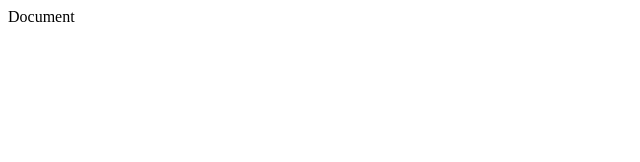
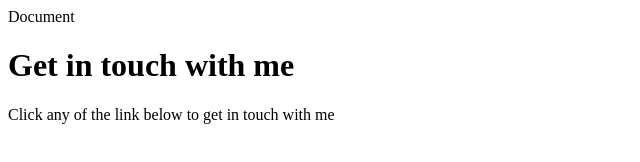
Before and after one commit to bimbostictrg/trg-contacts, a plain HTML site: page index.html in a window 1280 px wide. Shown: the whole page, without its empty margins (0-640 px from the left). Drawn offline with Linux system fonts and the light colour scheme.

Commit message:
Added content to index.html

```diff
--- a/index.html
+++ b/index.html
@@ -6,5 +6,8 @@
     <meta name="viewport" content="width=device-width, initial-scale=
     <title>Document</title>
 </head>
-<body></body>
+<body>
+    <h1> Get in touch with me</h1>
+    <p>Click any of the link below to get in touch with me </p>
+</body>
 </html>
```
Also changed, not shown: 1 other file.
